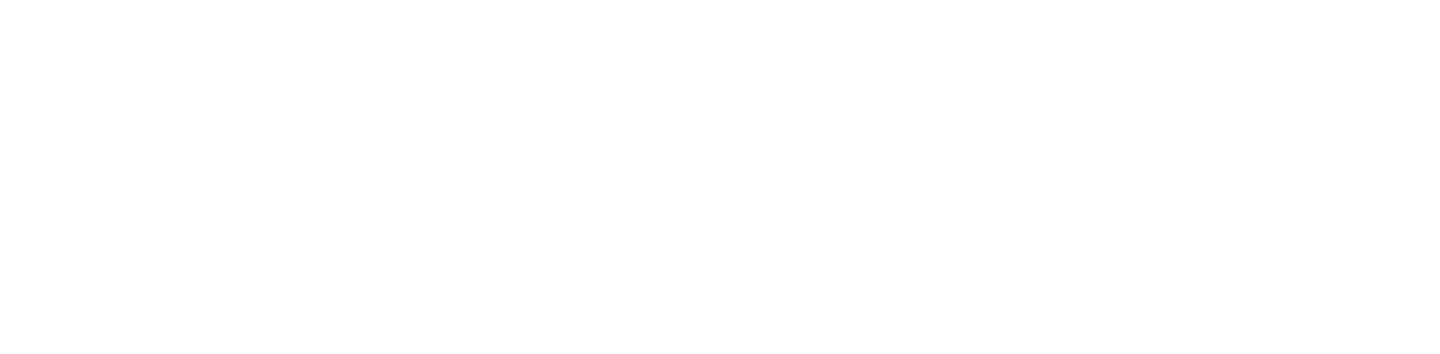
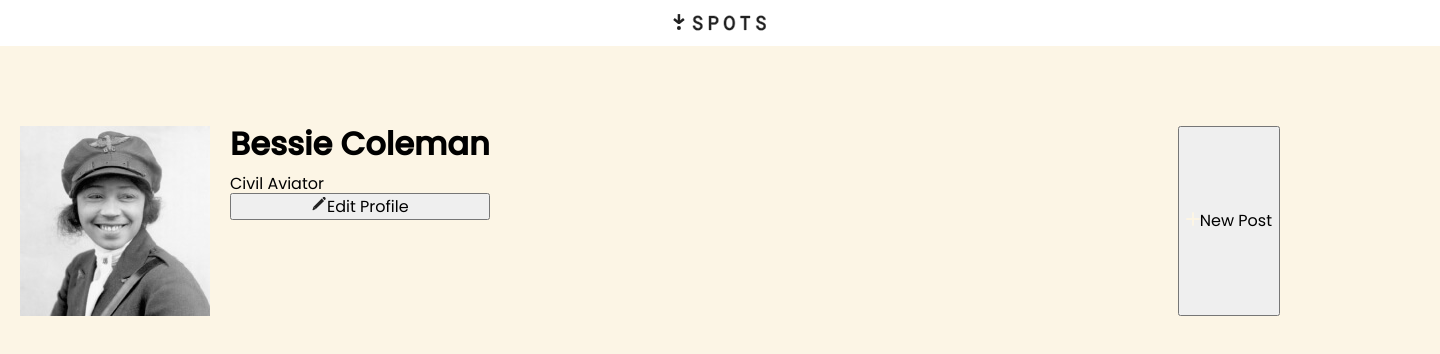
Before and after one commit to skfto/se_project_spots, a website: page index.html in a window 1280 px wide. Shown: the whole page, 1440 px wide, since content can reach past the window. Drawn offline with Linux system fonts and the light colour scheme.

Commit message:
Updated HTML

```diff
--- /dev/null
+++ b/blocks/header.css
@@ -0,0 +1,11 @@
+.header {
+    background-color: #fff;
+    padding: 10px 0;
+    display: flex;
+    justify-content: center;
+}
+
+.header__logo {
+    width: 94px;
+    height: 26px;
+}
--- a/blocks/page.css
+++ b/blocks/page.css
@@ -1,4 +1,12 @@
 .page {
     background-color:#FCF5E5;
+    min-height: 100vh;
     font-family: Poppins, Arial, Helvetica, sans-serif ;
+    width: 1440px;
+    height: 1416px;
 }
+
+.page__section {
+    max-width: 1280px;
+    margin: 0 auto;
+}
--- /dev/null
+++ b/blocks/profile.css
@@ -0,0 +1,26 @@
+.profile {
+    display: flex;
+    margin: 45px 0 80px;
+    padding: 35px 0 0;
+}
+
+.profile__avatar {
+    margin: 0 20px 0;
+}
+
+.profile__column {
+    display: flex;
+    flex-direction: column;
+}
+
+.profile__name {
+    margin: 0 0 12px;
+}
+
+.profile__description {
+    margin: 0;
+}
+
+.profile__add-btn {
+    margin-left: auto;
+}
--- a/index.html
+++ b/index.html
@@ -2,11 +2,11 @@
 <html lang="en">
 <head>
     <meta charset="UTF-8">
-    <meta name="viewport" content="width=device-width, initial-scale=1.0"/>
+    <meta name="viewport" content="width=device-width, initial-scale=1.0" />
     <meta name="author" content="Shemaiah OBard" />
     <meta
       name="description"
-      content="The profile were you can be whoever you want to be! Create a personlized profile and tailor it to your digital hearts desire. Sign-up now!"
+      content="The profile where you can be whoever you want to be! Create a personalized profile and tailor it to your digital hearts desire. Sign-up now!"
     />
     <meta name="keywords" content="Profile, create, sign-up" />
     <link rel="stylesheet" href="./pages/index.css"/>
@@ -16,11 +16,21 @@
 <body>
     <div class="page">
         <header class="header">
-
+            <img src="./images/logo.svg" alt="Spots" class="header__logo">
         </header>
         <main class="content">
-            <section class="profile">
-
+            <section class="profile page__section">
+                <img src="./images/spots-images/avatar.jpg" alt="Bessie Coleman" class="profile__avatar">
+                <div class="profile__column">
+                 <h1 class="profile__name"> Bessie Coleman</h1>
+                <p class="profile__description">Civil Aviator</p>
+                <button class="profile__btn">
+                    <img src="./images/edit-pencil.svg" alt="Edit Pencil">Edit Profile
+                </button>
+                </div>
+                <button class="profile__add-btn">
+                    <img src="./images/plus.svg" alt="New Post">New Post
+                </button>
             </section>
             <section class="cards">
 
--- a/pages/index.css
+++ b/pages/index.css
@@ -1,3 +1,5 @@
 @import url(../vendor/normalize.css);
 @import url(../vendor/fonts.css);
 @import url(../blocks/page.css);
+@import url(../blocks/header.css);
+@import url(../blocks/profile.css);
```
Also changed, not shown: images/edit-pencil.svg (added), images/logo.svg (added), images/plus.svg (added), 1 other file.
